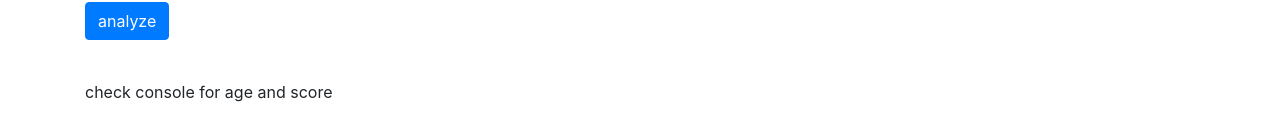
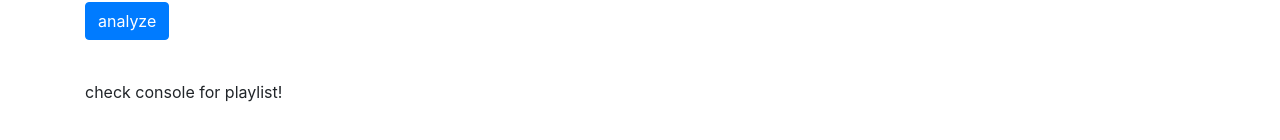
Before and after one commit to aidenszeto/Spotif.ai, a React (Create React App) app in the folder MERN/: page / in a window 1280 px wide. Shown: the part 230-370 px from the top of the page. Built offline with nearby package versions, Linux system fonts and the light colour scheme.

Commit message:
check console

```diff
--- a/MERN/src/components/detect.component.js
+++ b/MERN/src/components/detect.component.js
@@ -83,7 +83,7 @@ export default class Home extends Component {
             <input type="submit" value="analyze" className="btn btn-primary" />
           </div> <br />
           <div>
-            <label>check console for age and score</label>
+            <label>check console for playlist!</label>
           </div>
         </form>
       </div>
```
